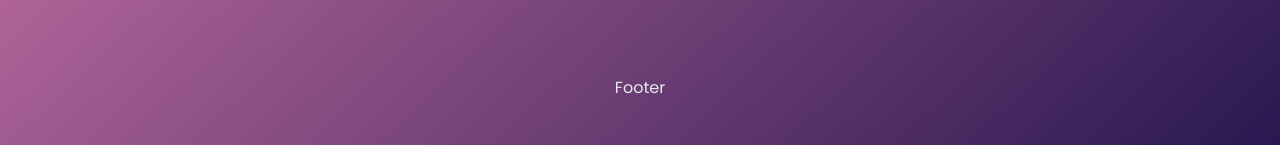
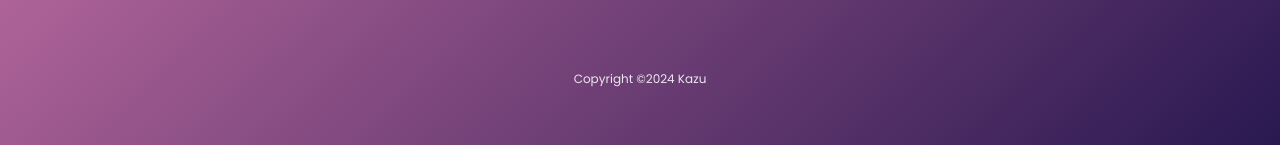
Before and after one commit to KareemZuwa/Happ-todo, a React (Vite) app: page / in a window 1280 px wide. Shown: the part 652-797 px from the top of the page. Built offline with nearby package versions, Linux system fonts and the light colour scheme.

Commit message:
making complete footer component

```diff
--- a/src/layout/Footer.tsx
+++ b/src/layout/Footer.tsx
@@ -1,9 +1,9 @@
-import { StyledFooter } from "../styles/styles";
+import { Paragraph, StyledFooter } from "../styles/styles";
 
 export const Footer = () => {
   return (
     <StyledFooter>
-      <div>Footer</div>
+      <Paragraph>Copyright ©2024 Kazu</Paragraph>
     </StyledFooter>
   );
 };
--- a/src/styles/styles.ts
+++ b/src/styles/styles.ts
@@ -40,20 +40,26 @@ export const StyledFooter = styled.footer`
 
 /*** TYPOGRAPHY STYLED COMPONENTS */
 
-export const Title = styled.h1<{ theme: Theme; fontWeight?: string }>`
+export const Title = styled.h1<{ theme: Theme; fontWeight?: string | number }>`
   font-size: 1.25rem;
   color: ${({ color, theme }) => color ?? theme.colors.offWhite};
   font-weight: ${({ fontWeight, theme }) =>
     fontWeight ?? theme.fontWeights.semibold};
 `;
-export const Subtitle = styled.h1<{ theme: Theme; fontWeight?: string }>`
+export const Subtitle = styled.h1<{
+  theme: Theme;
+  fontWeight?: string | number;
+}>`
   font-size: 1rem;
   color: ${({ color, theme }) => color ?? theme.colors.offWhite};
   font-weight: ${({ fontWeight, theme }) =>
     fontWeight ?? theme.fontWeights.medium};
 `;
 
-export const Paragraph = styled.p<{ theme: Theme; fontWeight?: string }>`
+export const Paragraph = styled.p<{
+  theme: Theme;
+  fontWeight?: string | number;
+}>`
   font-size: 0.75rem;
   color: ${({ color, theme }) => color ?? theme.colors.offWhite};
   font-weight: ${({ fontWeight, theme }) =>
```
